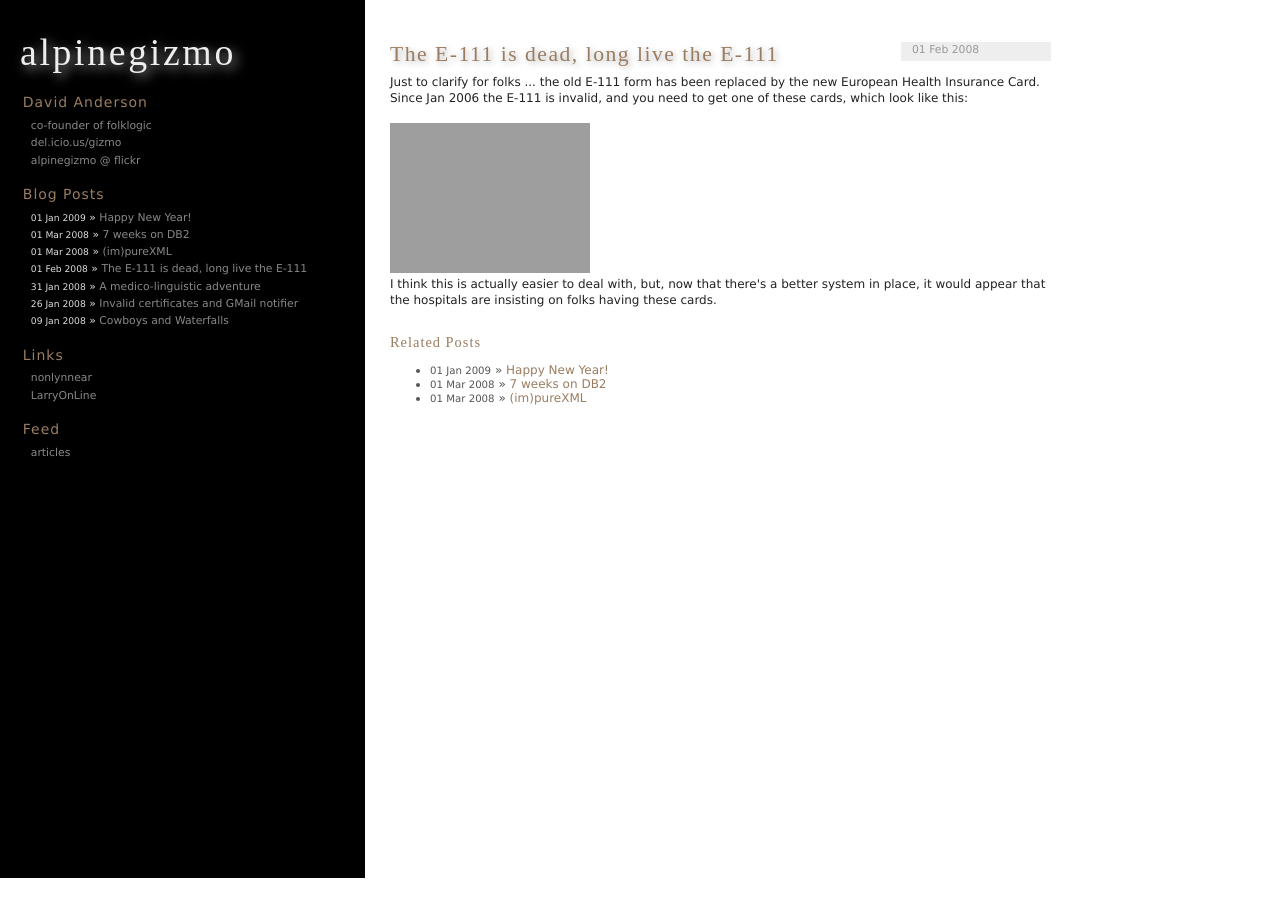
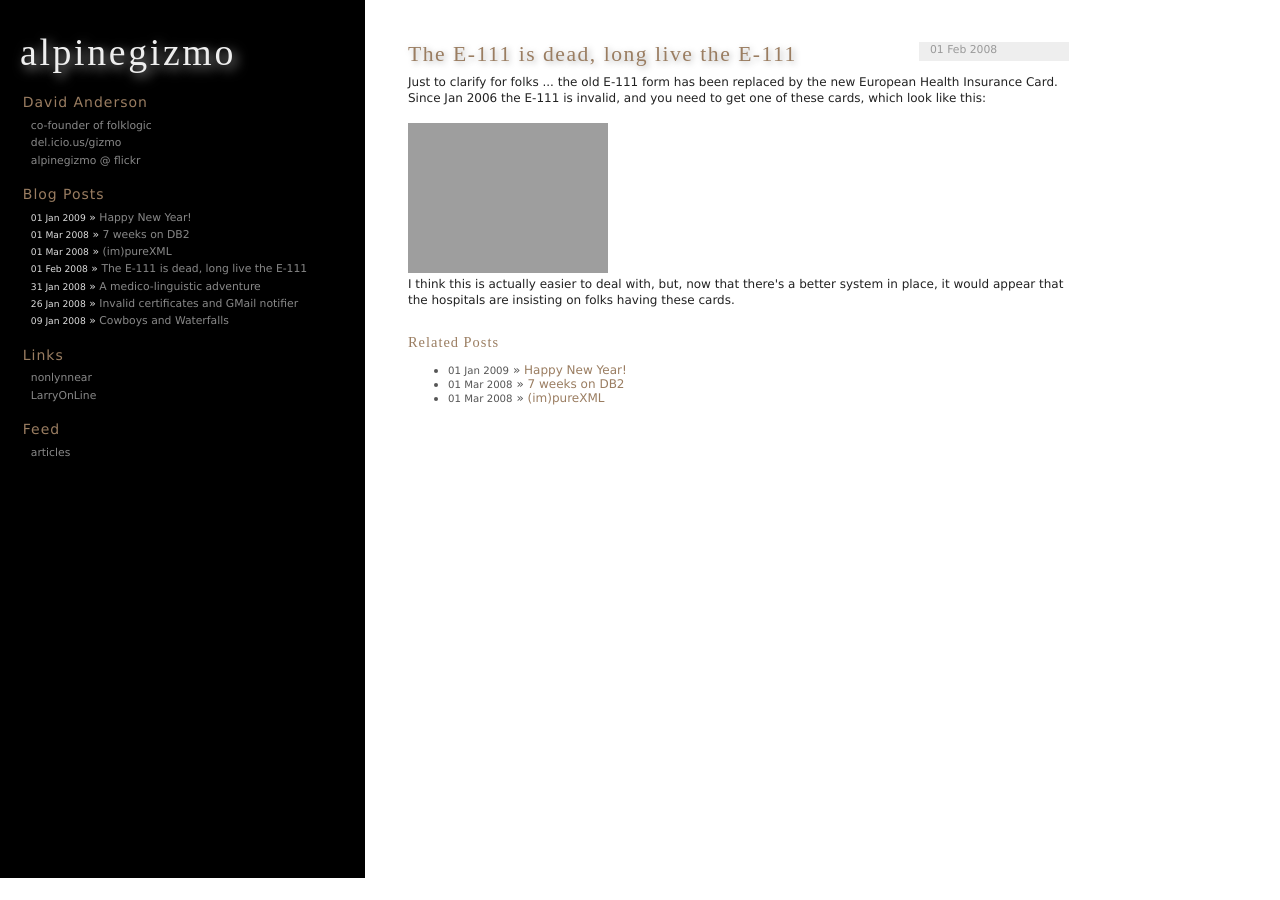
Before and after one commit to alpinegizmo/alpinegizmo.com, a Jekyll site: the page built from _posts/2008-02-01-the-e-111-is-dead-long-live-the-e-111.html, in a window 1280 px wide. Built offline with Jekyll 4.4.1, drawn with Linux system fonts in a browser that asks for light colours; grey boxes are pictures that could not be loaded.

Commit message:
minor styling change

```diff
--- a/css/site.css
+++ b/css/site.css
@@ -43,7 +43,7 @@ img {
 #content {
 	margin-left: 390px;
 	max-width: 56em;
-	padding: 3.5em 0;
+	padding: 3.5em 1.5em;
 }
 
 #sidebar {
```
